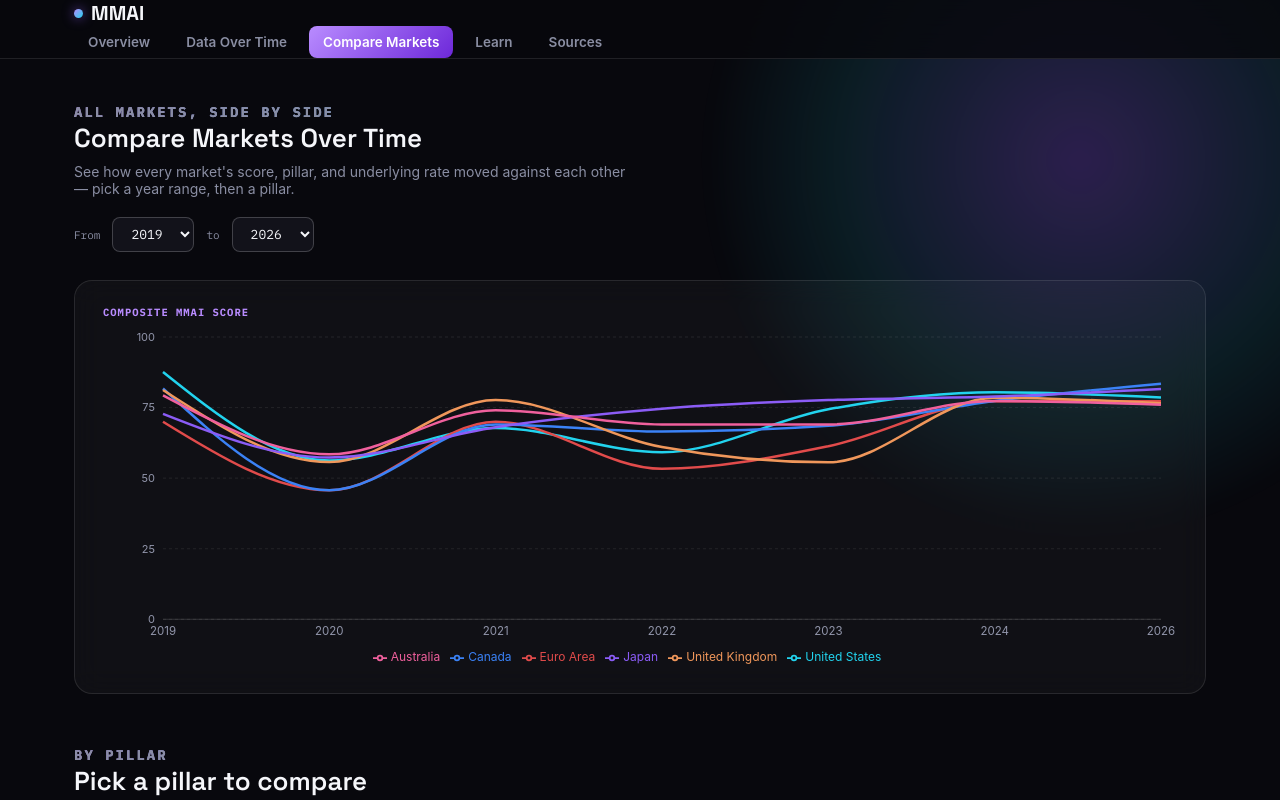
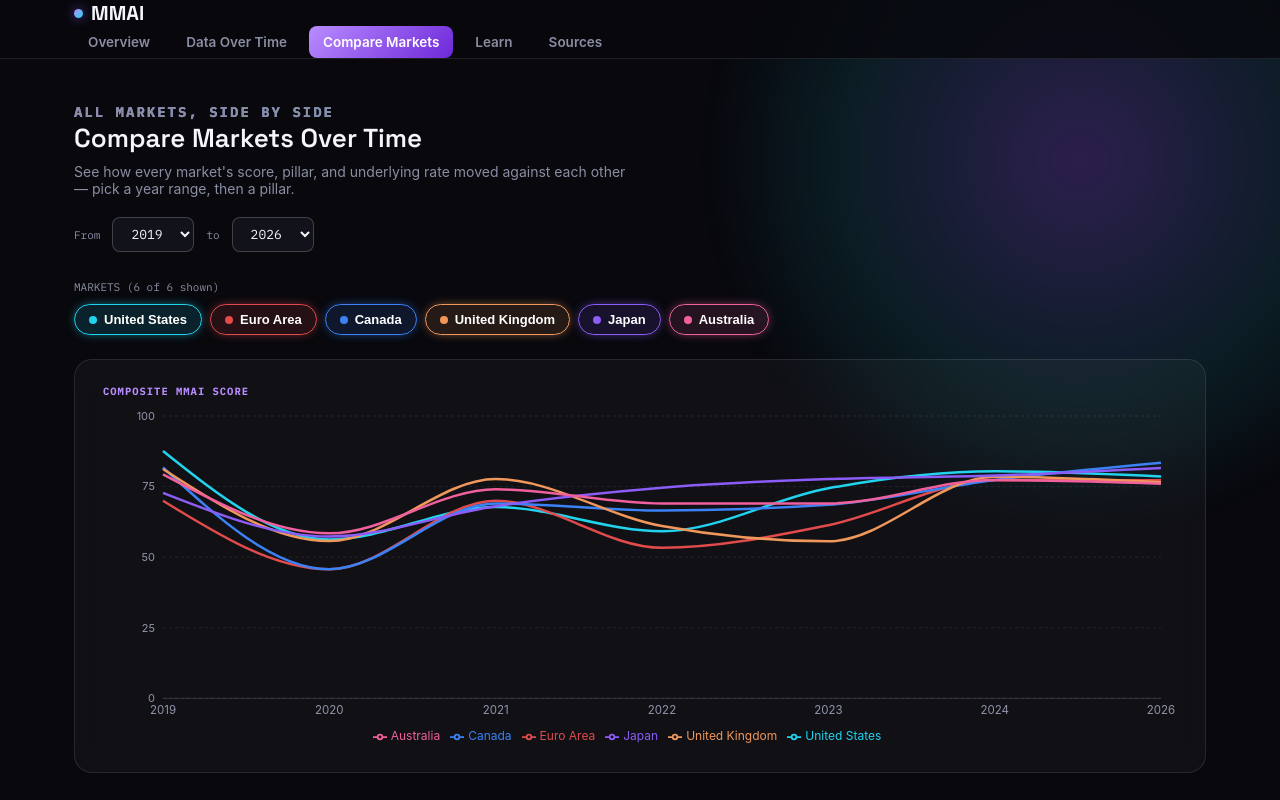
Before and after one commit to Moshnib/mmai-app, a Next.js app: page /compare in a window 1280 px wide. Shown: the top 800 px of the page. Built offline with nearby package versions, Linux system fonts and the light colour scheme.

Commit message:
Add market selection to Compare page

```diff
--- a/app/compare/ComparePageInner.tsx
+++ b/app/compare/ComparePageInner.tsx
@@ -24,16 +24,30 @@ const MARKET_COLORS: Record<string, string> = {
 
 export default function ComparePageInner() {
   const marketNames = Object.fromEntries(FALLBACK_MARKETS.map((m) => [m.code, m.name]));
-  const marketCodes = FALLBACK_MARKETS.map((m) => m.code);
+  const allMarketCodes = FALLBACK_MARKETS.map((m) => m.code);
 
-  // Union of every year that appears across all markets' history, sorted.
-  // Not assumed to be a continuous range -- the real dataset jumps from
-  // 2024 straight to 2026 (this year's live snapshot), no fabricated 2025.
+  const [selectedMarkets, setSelectedMarkets] = useState<string[]>(allMarketCodes);
+
+  function toggleMarket(code: string) {
+    setSelectedMarkets((prev) => {
+      if (prev.includes(code)) {
+        // Keep at least one market selected -- an empty chart isn't useful
+        // and there's no clear "nothing selected" state designed for these charts.
+        if (prev.length === 1) return prev;
+        return prev.filter((c) => c !== code);
+      }
+      return [...prev, code];
+    });
+  }
+
+  // Union of every year that appears across ALL markets' history (not just
+  // selected ones), so the year range doesn't shrink or jump around as you
+  // toggle markets on and off.
   const allYears = useMemo(() => {
     const set = new Set<string>();
-    marketCodes.forEach((code) => (HISTORY[code] ?? []).forEach((h) => set.add(h.year)));
+    allMarketCodes.forEach((code) => (HISTORY[code] ?? []).forEach((h) => set.add(h.year)));
     return Array.from(set).sort();
-  }, [marketCodes]);
+  }, [allMarketCodes]);
 
   const [fromYear, setFromYear] = useState(allYears[0]);
   const [toYear, setToYear] = useState(allYears[allYears.length - 1]);
@@ -46,7 +60,7 @@ export default function ComparePageInner() {
   }, [allYears, fromYear, toYear]);
 
   function buildSeries(valueFn: (pillars: PillarScores, raw: RawIndicators) => number | null): Series[] {
-    return marketCodes.map((code) => {
+    return selectedMarkets.map((code) => {
       const history = (HISTORY[code] ?? []).filter((h) => yearsInRange.includes(h.year));
       return {
         key: code,
@@ -62,17 +76,17 @@ export default function ComparePageInner() {
 
   const compositeSeries = useMemo(
     () => buildSeries((pillars) => computeComposite(pillars).composite),
-    [yearsInRange]
+    [yearsInRange, selectedMarkets]
   );
 
   const pillarScoreSeries = useMemo(
     () => buildSeries((pillars) => pillars[selectedPillar]),
-    [yearsInRange, selectedPillar]
+    [yearsInRange, selectedPillar, selectedMarkets]
   );
 
   const rawIndicatorSeries = useMemo(
     () => buildSeries((_pillars, raw) => raw[RAW_FIELD[selectedPillar].key] ?? null),
-    [yearsInRange, selectedPillar]
+    [yearsInRange, selectedPillar, selectedMarkets]
   );
 
   return (
@@ -109,6 +123,35 @@ export default function ComparePageInner() {
             <select value={toYear} onChange={(e) => setToYear(e.target.value)} style={selectStyle}>
               {allYears.map((y) => <option key={y} value={y} style={optionStyle}>{y}</option>)}
             </select>
+          </div>
+
+          <div style={{ marginBottom: 24 }}>
+            <div style={{ fontFamily: "IBM Plex Mono, monospace", fontSize: 11, color: "var(--slate)", marginBottom: 10 }}>
+              MARKETS ({selectedMarkets.length} of {allMarketCodes.length} shown)
+            </div>
+            <div style={{ display: "flex", gap: 8, flexWrap: "wrap" }}>
+              {allMarketCodes.map((code) => {
+                const active = selectedMarkets.includes(code);
+                const color = MARKET_COLORS[code] ?? "#9296AB";
+                return (
+                  <button
+                    key={code}
+                    onClick={() => toggleMarket(code)}
+                    style={{
+                      display: "flex", alignItems: "center", gap: 7,
+                      padding: "7px 14px", borderRadius: 999, fontSize: 13, fontWeight: 600, cursor: "pointer",
+                      border: active ? `1px solid ${color}` : "1px solid var(--hair)",
+                      background: active ? `${color}22` : "transparent",
+                      color: active ? "#fff" : "var(--slate)",
+                      boxShadow: active ? `0 0 12px -4px ${color}` : "none",
+                    }}
+                  >
+                    <i style={{ width: 8, height: 8, borderRadius: "50%", background: active ? color : "var(--hair)" }} />
+                    {marketNames[code]}
+                  </button>
+                );
+              })}
+            </div>
           </div>
 
           <div style={{ background: "rgba(255,255,255,0.035)", border: "1px solid var(--hair)", borderRadius: 18, padding: "24px 28px", marginBottom: 8, backdropFilter: "blur(14px)" }}>
```
Also changed, not shown: 1 other file (tests, documents, lock files or other folders).
